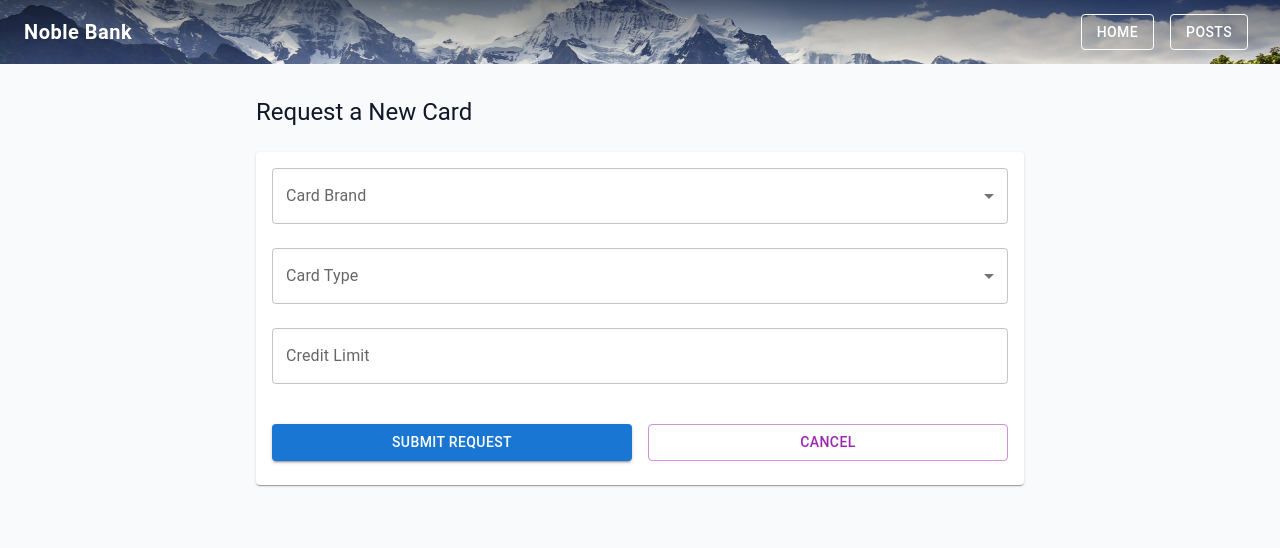
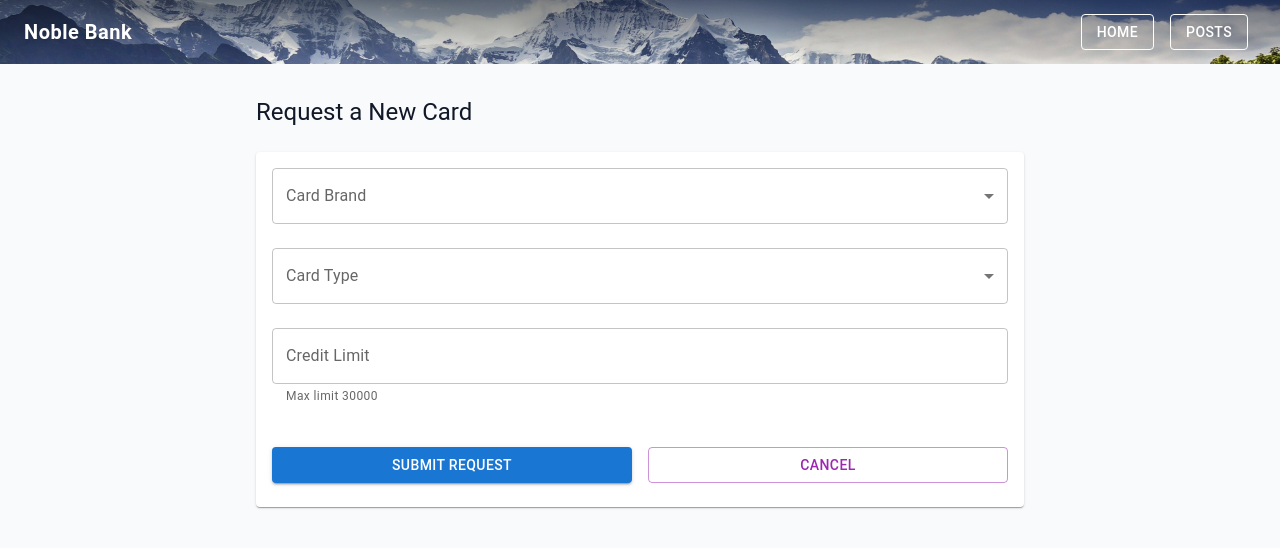
Before and after one commit to kaktus011/noble_bank, a React (Vite) app: page /request-card in a window 1280 px wide. Shown: the top 548 px of the page. Built offline with nearby package versions, Linux system fonts and the light colour scheme.

Commit message:
implemeted comments and fixed bugs

```diff
--- a/src/pages/CardRequest.jsx
+++ b/src/pages/CardRequest.jsx
@@ -39,12 +39,18 @@ export default function CardRequest() {
             return
         }
 
-        if (isNaN(formData.limit) || Number(formData.limit) <= 0) {
-            setError('Please enter a valid limit amount')
+        const limit = Number(formData.limit)
+        if (Number.isNaN(limit) || limit < 100) {
+            setError('Please enter a valid limit amount greater than or equal to 100')
+            return
+        }
+        if (limit > 30000) {
+            setError('Maximum allowed limit is 30000')
             return
         }
 
         // Simulate successful submission
+        // TODO : Integrate with backend API
         setSubmitted(true)
         setTimeout(() => {
             navigate('/')
@@ -108,14 +114,19 @@ export default function CardRequest() {
 
                         <TextField
                             fullWidth
-                            label="Credit Limit"
+                            label={formData.cardType === 'debit' ? 'Spending Limit' : 'Credit Limit'}
                             name="limit"
                             type="number"
-                            placeholder="Enter desired credit limit"
+                            placeholder={
+                                formData.cardType === 'debit'
+                                    ? 'Enter desired spending limit'
+                                    : 'Enter desired credit limit'
+                            }
                             value={formData.limit}
                             onChange={handleChange}
                             variant="outlined"
-                            inputProps={{ step: '100', min: '0' }}
+                            helperText="Max limit 30000"
+                            inputProps={{ step: '100', min: '100', max: '30000' }}
                         />
 
                         <Box className="flex gap-4 pt-4">
```
